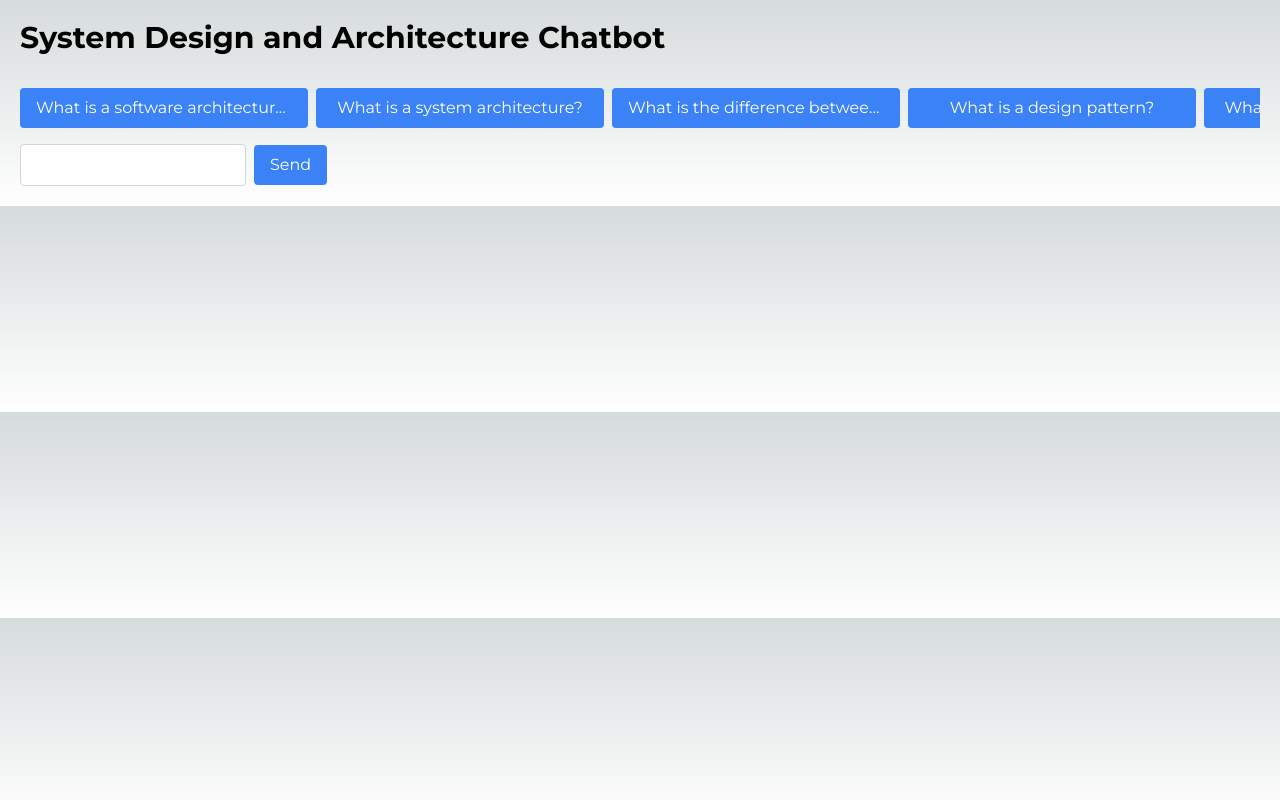
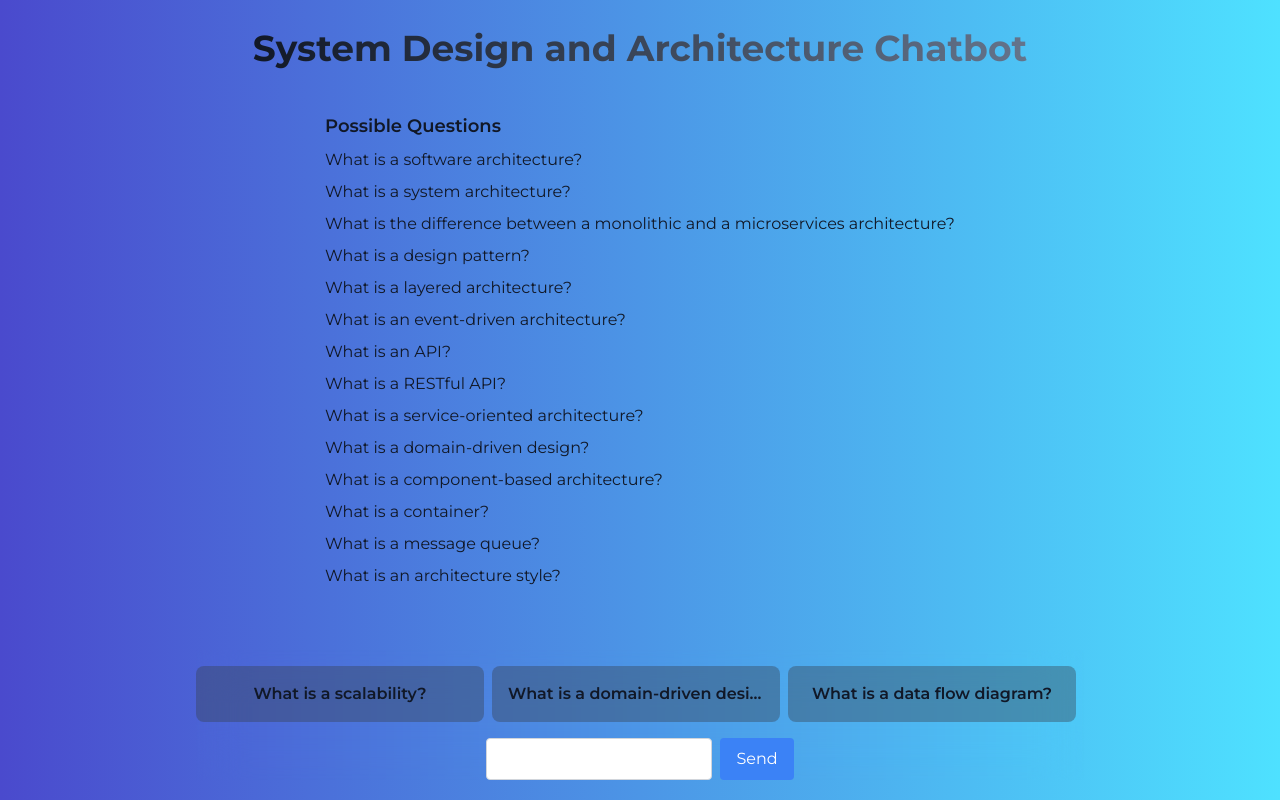
Before and after one commit to n-huzaifa/chatbot-next-app, a Next.js app: page / in a window 1280 px wide. Built offline with nearby package versions, Linux system fonts and the light colour scheme.

Commit message:
UI updates

```diff
--- a/app/globals.css
+++ b/app/globals.css
@@ -2,26 +2,20 @@
 @tailwind components;
 @tailwind utilities;
 
-:root {
-  --foreground-rgb: 0, 0, 0;
-  --background-start-rgb: 214, 219, 220;
-  --background-end-rgb: 255, 255, 255;
+body {
+  background: rgb(130, 124, 236);
+  background: -moz-linear-gradient(
+    90deg,
+    rgba(130, 124, 236, 1) 0%,
+    rgba(74, 74, 205, 1) 0%,
+    rgba(78, 225, 255, 1) 100%
+  );
+  background: -webkit-linear-gradient(
+    90deg,
+    rgba(130, 124, 236, 1) 0%,
+    rgba(74, 74, 205, 1) 0%,
+    rgba(78, 225, 255, 1) 100%
+  );
+  background: linear-gradient(90deg, rgba(130, 124, 236, 1) 0%, rgba(74, 74, 205, 1) 0%, rgba(78, 225, 255, 1) 100%);
+  filter: progid:DXImageTransform.Microsoft.gradient(startColorstr="#827cec",endColorstr="#4ee1ff",GradientType=1);
 }
-
-@media (prefers-color-scheme: dark) {
-  :root {
-    --foreground-rgb: 255, 255, 255;
-    --background-start-rgb: 0, 0, 0;
-    --background-end-rgb: 0, 0, 0;
-  }
-}
-
-body {
-  color: rgb(var(--foreground-rgb));
-  background: linear-gradient(
-      to bottom,
-      transparent,
-      rgb(var(--background-end-rgb))
-    )
-    rgb(var(--background-start-rgb));
-}
--- a/app/page.js
+++ b/app/page.js
@@ -65,30 +65,54 @@ export default function Chatbot() {
     setUserInput('')
   }
 
+  const responseButtons = Object.keys(responses).map((response, index) => <p key={index}>{response}</p>)
+
   return (
-    <div className='flex flex-col  justify-center p-5 text-black dark:text-white '>
-      <h1 className='text-3xl font-bold mb-4'>System Design and Architecture Chatbot</h1>
-      <div className='chat-history space-y-4'>
-        {chatHistory.map((entry, index) => (
-          <div key={index} className='bg-gray-500 p-4 rounded-lg'>
-            <strong className='text-blue-600'>User:</strong> {entry.userQuery}
-            <br />
-            <strong className='text-blue-600'>Chatbot:</strong> {entry.chatResponse}
+    <div className='flex justify-center'>
+      <div className='flex flex-col h-screen justify-between p-5 max-w-5xl text-black dark:text-white '>
+        <div className='flex flex-col items-center w-full'>
+          <h1 className='text-4xl text-center font-bold mb-4 bg-clip-text text-transparent bg-gradient-to-r from-gray-900 to-slate-500 py-2'>
+            System Design and Architecture Chatbot
+          </h1>
+          <div className='chat-history space-y-4 max-h-[500px] overflow-y-scroll scrollbar-thin scrollbar-thumb-slate-700 p-5'>
+            {chatHistory.length === 0 ? (
+              <div className='text-gray-900 space-y-2'>
+                <p className='font-semibold text-lg'>Possible Questions</p>
+                {responseButtons}
               </div>
-        ))}
+            ) : (
+              chatHistory.reverse().map((entry, index) => (
+                <div key={index} className='bg-gray-100 bg-opacity-20 p-4 rounded-lg max-w-lg'>
+                  <strong className='text-gray-800'>User:</strong>
+                  <p> {entry.userQuery}</p>
+                  <strong className='text-gray-800'>Chatbot:</strong> <p>{entry.chatResponse}</p>
                 </div>
-      <div className='response-buttons mt-4 w-full overflow-x-auto scrollbar scrollbar-thumb-gray-900 scrollbar-track-gray-100 whitespace-nowrap'>
-        {Object.keys(responses).map((question, index) => (
+              ))
+            )}
+          </div>
+        </div>
+        <div className='flex flex-col items-center backdrop-blur-xl'>
+          <div className='response-buttons mt-4 w-full flex justify-center '>
             <button
-            key={index}
-            onClick={() => handleResponse(question)}
-            className='inline-block bg-blue-500 hover:bg-blue-600 text-white py-2 px-4 rounded mr-2 w-72 truncate'
+              onClick={() => handleResponse('What is a scalability?')}
+              className='inline-block bg-gray-700 bg-opacity-40 hover:bg-opacity-60 text-gray-900 font-semibold py-4 px-4 rounded-lg mr-2 w-72 truncate'
             >
-            {question}
+              What is a scalability?
             </button>
-        ))}
+            <button
+              onClick={() => handleResponse('What is a domain-driven design?')}
+              className='inline-block bg-gray-700 bg-opacity-40 hover:bg-opacity-60 text-gray-900 font-semibold py-4 px-4 rounded-lg mr-2 w-72 truncate'
+            >
+              What is a domain-driven design?
+            </button>
+            <button
+              onClick={() => handleResponse('What is a data flow diagram?')}
+              className='inline-block bg-gray-700 bg-opacity-40 hover:bg-opacity-60 text-gray-900 font-semibold py-4 px-4 rounded-lg mr-2 w-72 truncate'
+            >
+              What is a data flow diagram?
+            </button>
           </div>
-      <form onSubmit={handleSubmit} className='mt-4'>
+          <form onSubmit={handleSubmit} className='flex justify-center mt-4'>
             <input
               type='text'
               value={userInput}
@@ -100,5 +124,7 @@ export default function Chatbot() {
             </button>
           </form>
         </div>
+      </div>
+    </div>
   )
 }
```
Lines whose indentation alone changed are shown as unchanged.
